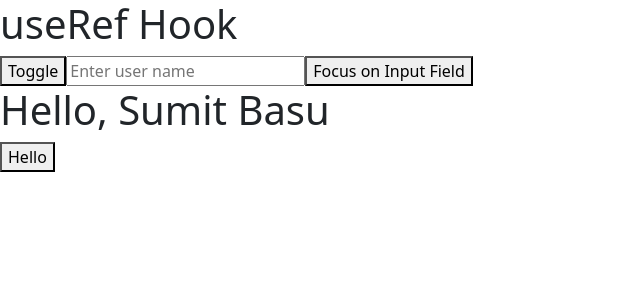
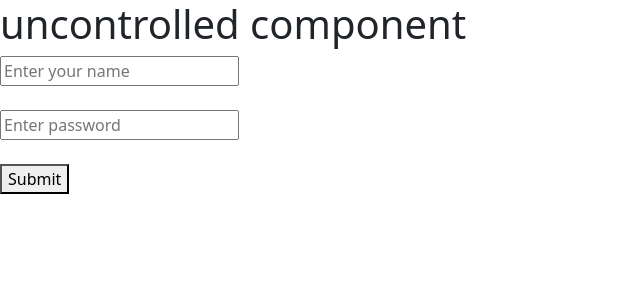
Before and after one commit to sumitbasu116/react-blog, a React (Vite) app: page / in a window 1280 px wide. Shown: the top 300 px of the page, without its empty margins (0-640 px from the left). Built offline with nearby package versions, Linux system fonts and the light colour scheme.

Commit message:
uncontrolled component using dom

```diff
--- a/src/App.jsx
+++ b/src/App.jsx
@@ -1,36 +1,27 @@
-import { useRef } from "react";
+
 
 function App() {
 
-  const inputRef = useRef(null);
-
-  const inputHandler=()=>{
-    console.log(inputRef);
-    inputRef.current.focus();
-    inputRef.current.style.color='red';
-    inputRef.current.placeholder='Enter Password';
-    inputRef.current.value=123;
+  const handleForm=(event)=>{
+    event.preventDefault();
+    let user=document.querySelector('#user').value;
+    console.log(user);
+    let password=document.querySelector('#password').value;
+    console.log(password);
   }
 
-  const toggleHandler=()=>{
-    if(inputRef.current.style.display!='none'){
-      inputRef.current.style.display='none';
-    }else{
-      inputRef.current.style.display='inline';
-    }
-  }
-const h1Ref = useRef(null);
-const h1RefHandler=()=>{
-  h1Ref.current.style.color='green';
-}
   return (
     <div>
-      <h1>useRef Hook</h1>
-      <button onClick={toggleHandler}>Toggle</button>
-      <input ref={inputRef} type="text" placeholder='Enter user name'/>
-      <button onClick={inputHandler}>Focus on Input Field</button>
-      <h1 ref={h1Ref}>Hello, Sumit Basu</h1>
-      <button onClick={h1RefHandler}>Hello</button>
+      <h1>uncontrolled component</h1>
+      <form action="" onSubmit={handleForm}>
+        <input type="text" id="user" placeholder="Enter your name"/>
+        <br />
+        <br />
+        <input type="text" id="password" placeholder="Enter password"/>
+        <br />
+        <br />
+        <button>Submit</button>
+      </form>
     </div>
   )
 }
```
